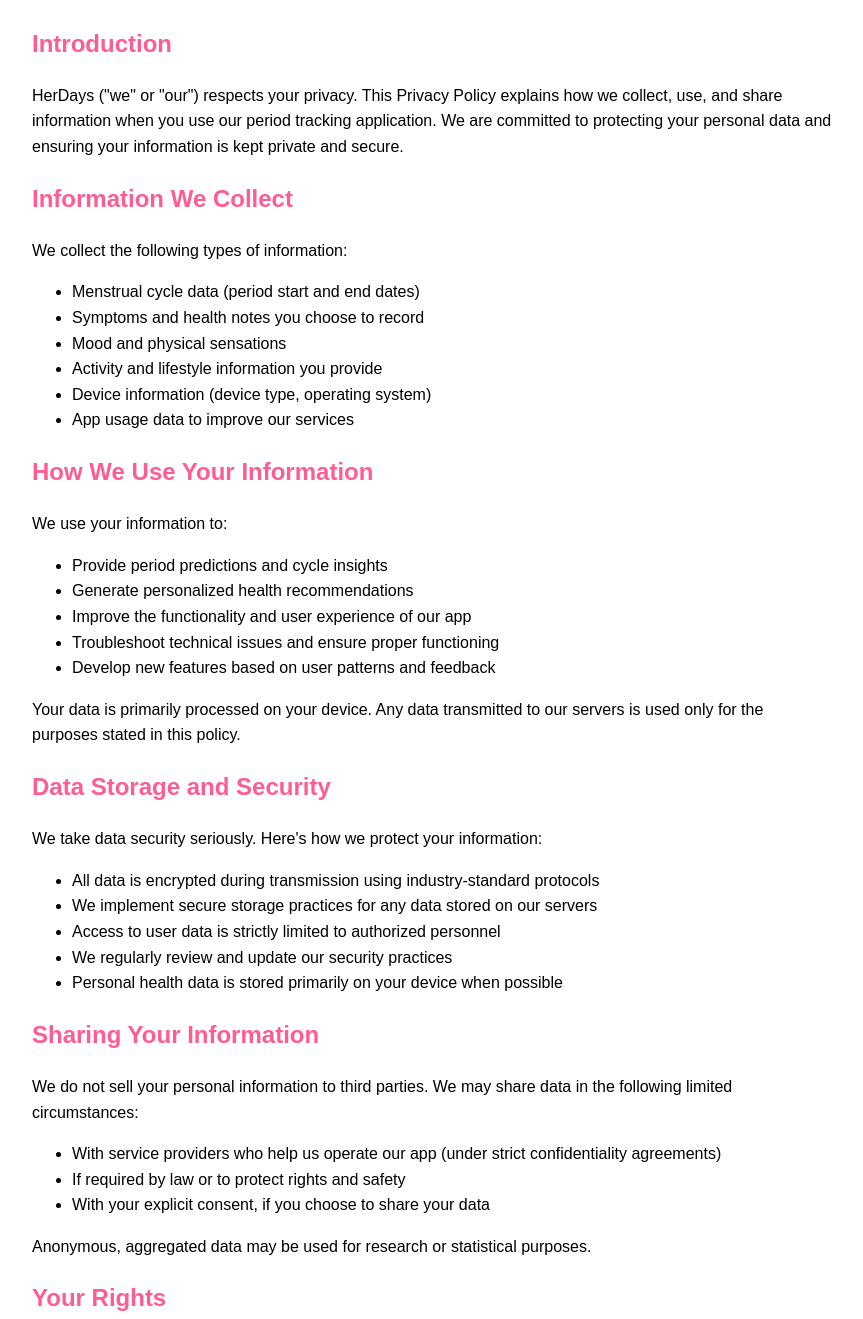
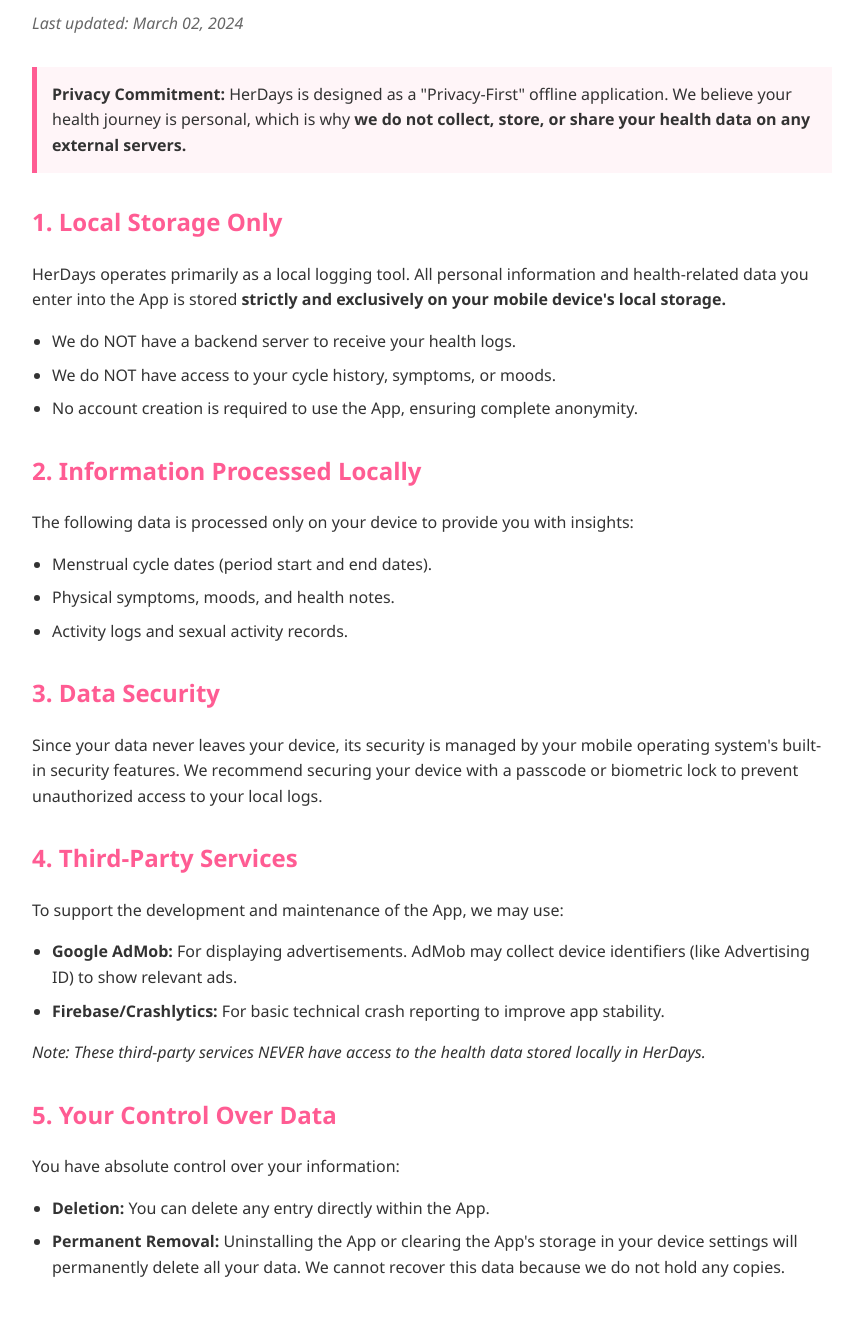
Before and after one commit to OliverLeeGin/herdays-privacy, a plain HTML site: page index.html in a window 1280 px wide. Shown: the part 135-1454 px from the top of the page, without its empty margins (208-1071 px from the left). Drawn offline with Linux system fonts and the light colour scheme.

Commit message:
Update index.html

```diff
--- a/index.html
+++ b/index.html
@@ -1,91 +1,94 @@
 <!DOCTYPE html>
-<html>
+<html lang="en">
 <head>
+    <meta charset="UTF-8">
+    <meta name="viewport" content="width=device-width, initial-scale=1.0">
     <title>HerDays - Privacy Policy</title>
     <style>
         body {
-            font-family: Arial, sans-serif;
+            font-family: 'Segoe UI', Tahoma, Geneva, Verdana, sans-serif;
             line-height: 1.6;
             margin: 0 auto;
             max-width: 800px;
+            padding: 40px 20px;
+            color: #333;
+        }
+        h1 { color: #FF5C93; border-bottom: 2px solid #FFE4ED; padding-bottom: 10px; }
+        h2 { color: #FF5C93; margin-top: 30px; }
+        .last-updated { font-style: italic; color: #666; margin-bottom: 30px; }
+        .highlight-box {
+            background-color: #FFF5F8;
+            border-left: 5px solid #FF5C93;
+            padding: 15px;
+            margin: 20px 0;
+        }
+        ul { padding-left: 20px; }
+        li { margin-bottom: 8px; }
+        .contact-info {
+            background: #f9f9f9;
             padding: 20px;
+            border-radius: 8px;
+            margin-top: 40px;
         }
-        h1 { color: #FF5C93; }
-        h2 { color: #FF5C93; }
     </style>
 </head>
 <body>
-    <h1>HerDays Privacy Policy</h1>
-    <p>Last updated: May 15, 2023</p>
+    <h1>Privacy Policy for HerDays</h1>
+    <p class="last-updated">Last updated: March 02, 2024</p>
 
-    <h2>Introduction</h2>
-    <p>HerDays ("we" or "our") respects your privacy. This Privacy Policy explains how we collect, use, and share information when you use our period tracking application. We are committed to protecting your personal data and ensuring your information is kept private and secure.</p>
+    <div class="highlight-box">
+        <strong>Privacy Commitment:</strong> HerDays is designed as a "Privacy-First" offline application. We believe your health journey is personal, which is why <strong>we do not collect, store, or share your health data on any external servers.</strong>
+    </div>
 
-    <h2>Information We Collect</h2>
-    <p>We collect the following types of information:</p>
+    <h2>1. Local Storage Only</h2>
+    <p>HerDays operates primarily as a local logging tool. All personal information and health-related data you enter into the App is stored <strong>strictly and exclusively on your mobile device's local storage.</strong></p>
     <ul>
-        <li>Menstrual cycle data (period start and end dates)</li>
-        <li>Symptoms and health notes you choose to record</li>
-        <li>Mood and physical sensations</li>
-        <li>Activity and lifestyle information you provide</li>
-        <li>Device information (device type, operating system)</li>
-        <li>App usage data to improve our services</li>
+        <li>We do NOT have a backend server to receive your health logs.</li>
+        <li>We do NOT have access to your cycle history, symptoms, or moods.</li>
+        <li>No account creation is required to use the App, ensuring complete anonymity.</li>
     </ul>
 
-    <h2>How We Use Your Information</h2>
-    <p>We use your information to:</p>
+    <h2>2. Information Processed Locally</h2>
+    <p>The following data is processed only on your device to provide you with insights:</p>
     <ul>
-        <li>Provide period predictions and cycle insights</li>
-        <li>Generate personalized health recommendations</li>
-        <li>Improve the functionality and user experience of our app</li>
-        <li>Troubleshoot technical issues and ensure proper functioning</li>
-        <li>Develop new features based on user patterns and feedback</li>
-    </ul>
-    <p>Your data is primarily processed on your device. Any data transmitted to our servers is used only for the purposes stated in this policy.</p>
-
-    <h2>Data Storage and Security</h2>
-    <p>We take data security seriously. Here's how we protect your information:</p>
-    <ul>
-        <li>All data is encrypted during transmission using industry-standard protocols</li>
-        <li>We implement secure storage practices for any data stored on our servers</li>
-        <li>Access to user data is strictly limited to authorized personnel</li>
-        <li>We regularly review and update our security practices</li>
-        <li>Personal health data is stored primarily on your device when possible</li>
+        <li>Menstrual cycle dates (period start and end dates).</li>
+        <li>Physical symptoms, moods, and health notes.</li>
+        <li>Activity logs and sexual activity records.</li>
     </ul>
 
-    <h2>Sharing Your Information</h2>
-    <p>We do not sell your personal information to third parties. We may share data in the following limited circumstances:</p>
+    <h2>3. Data Security</h2>
+    <p>Since your data never leaves your device, its security is managed by your mobile operating system's built-in security features. We recommend securing your device with a passcode or biometric lock to prevent unauthorized access to your local logs.</p>
+
+    <h2>4. Third-Party Services</h2>
+    <p>To support the development and maintenance of the App, we may use:</p>
     <ul>
-        <li>With service providers who help us operate our app (under strict confidentiality agreements)</li>
-        <li>If required by law or to protect rights and safety</li>
-        <li>With your explicit consent, if you choose to share your data</li>
+        <li><strong>Google AdMob:</strong> For displaying advertisements. AdMob may collect device identifiers (like Advertising ID) to show relevant ads.</li>
+        <li><strong>Firebase/Crashlytics:</strong> For basic technical crash reporting to improve app stability.</li>
     </ul>
-    <p>Anonymous, aggregated data may be used for research or statistical purposes.</p>
+    <p><em>Note: These third-party services NEVER have access to the health data stored locally in HerDays.</em></p>
 
-    <h2>Your Rights</h2>
-    <p>As a user, you have the following rights regarding your data:</p>
+    <h2>5. Your Control Over Data</h2>
+    <p>You have absolute control over your information:</p>
     <ul>
-        <li>Right to access: You can request a copy of your personal data</li>
-        <li>Right to rectification: You can request corrections to inaccurate data</li>
-        <li>Right to deletion: You can request deletion of your data from our servers</li>
-        <li>Right to restrict processing: You can request limits on how we use your data</li>
-        <li>Right to data portability: You can request your data in a structured, machine-readable format</li>
-        <li>Right to object: You can object to certain types of processing</li>
+        <li><strong>Deletion:</strong> You can delete any entry directly within the App.</li>
+        <li><strong>Permanent Removal:</strong> Uninstalling the App or clearing the App's storage in your device settings will permanently delete all your data. We cannot recover this data because we do not hold any copies.</li>
     </ul>
-    <p>To exercise these rights, contact us using the information provided below.</p>
 
-    <h2>Data Retention</h2>
-    <p>We retain your data for as long as you maintain an active account. If you delete your account, we will delete or anonymize your personal data within 30 days, except where we need to retain certain information for legitimate business or legal purposes.</p>
+    <h2>6. Medical Disclaimer</h2>
+    <p>HerDays is a tracking and logging tool for informational and educational purposes only. It is <strong>NOT a medical device</strong> and does not provide medical advice, clinical diagnoses, or treatment recommendations. Always consult a qualified healthcare professional for medical concerns.</p>
 
-    <h2>Children's Privacy</h2>
-    <p>Our app is not intended for children under 13. We do not knowingly collect information from children under 13. If we discover we have collected information from a child under 13, we will delete this information immediately.</p>
+    <h2>7. Children's Privacy</h2>
+    <p>We do not knowingly collect information from children under 13. Since no data is transmitted to us, we do not store or process information from any user, including children.</p>
 
-    <h2>Changes to This Privacy Policy</h2>
-    <p>We may update this Privacy Policy from time to time. We will notify you of any changes by posting the new Privacy Policy on this page and updating the "Last updated" date. You are advised to review this Privacy Policy periodically for any changes.</p>
+    <h2>8. Changes to This Policy</h2>
+    <p>We may update this Privacy Policy from time to time. We will notify you of any changes by posting the new version on this page.</p>
 
-    <h2>Contact Us</h2>
-    <p>If you have questions about this Privacy Policy, please contact us at:</p>
-    <p>Email: techlife.herdays@gmail.com</p>
-    <p>Address: 66 Duong Van An, Man Thai , Son Tra, Da Nang , Viet Nam</p>
+    <div class="contact-info">
+        <h2>Contact Us</h2>
+        <p>If you have any questions regarding this Privacy Policy, please contact us:</p>
+        <p><strong>Developer:</strong> TechLife (Individual Developer)</p>
+        <p><strong>Email:</strong> <a href="mailto:techlife.herdays@gmail.com">techlife.herdays@gmail.com</a></p>
+        <p><strong>Address:</strong> 66 Duong Van An, Man Thai, Son Tra, Da Nang, Viet Nam</p>
+    </div>
 </body>
 </html>
```
